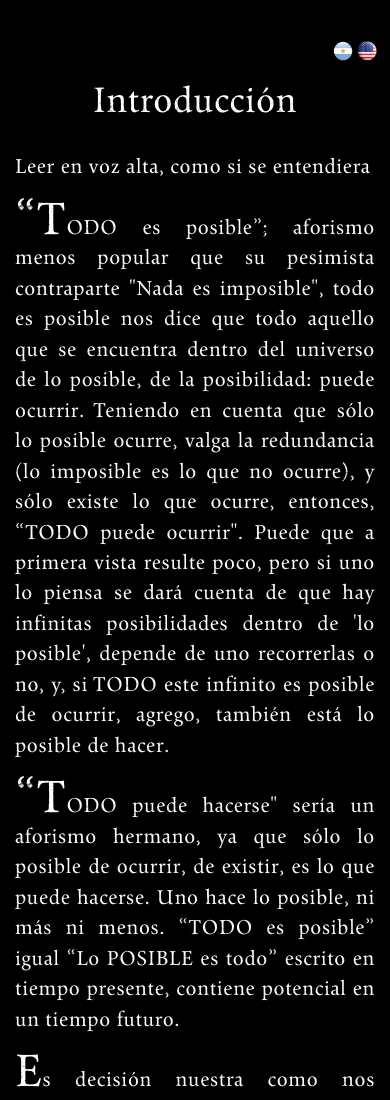
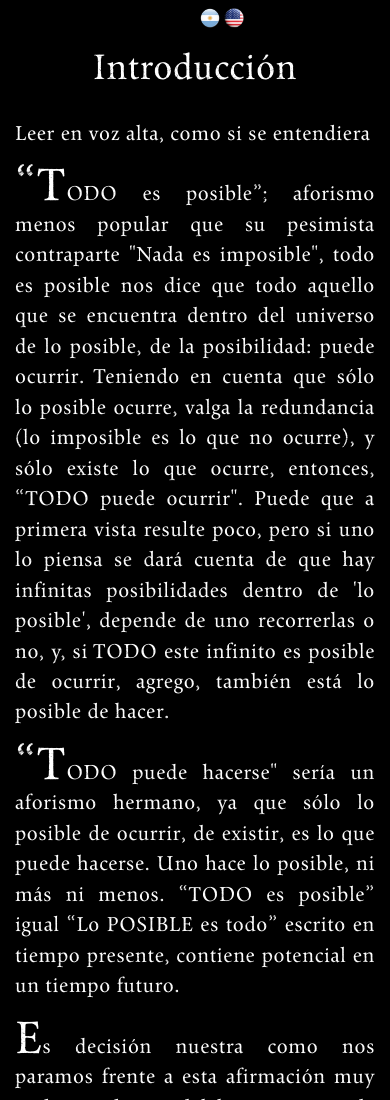
Before and after one commit to fpiagent/fpiagent.github.io, a website: page index.html in a window 390 px wide. Shown: the top 1100 px of the page. Drawn offline with Linux system fonts and the light colour scheme.

Commit message:
Fixed Internationalization position

```diff
--- a/css/main.css
+++ b/css/main.css
@@ -170,7 +170,7 @@ footer .contact img {
 
 .flash-box {
 	width: 300px;
-	height: 300px          :
+	height: 300px           :
 }
 
 h1 {
@@ -378,7 +378,7 @@ to {
 	text-align: justify;
 	padding-right: 20pt;
 	margin-top: 15pt;
-	list-style-type:decimal;
+	list-style-type: decimal;
 }
 
 .decalogo ul li {
@@ -462,11 +462,19 @@ to {
 
 .lang {
 	width: 100%;
-	text-align: right;
+	text-align: center;
 	padding-right: 10pt;
-	padding-top: 30pt;
+	padding-top: 5pt;
 }
+
 .lang img {
 	height: 15pt;
 	cursor: pointer;
 }
+
+@media screen and (max-width: 460px) {
+	.lang {
+		text-align: center;
+		padding-left: 50pt;
+	}
+}
```
